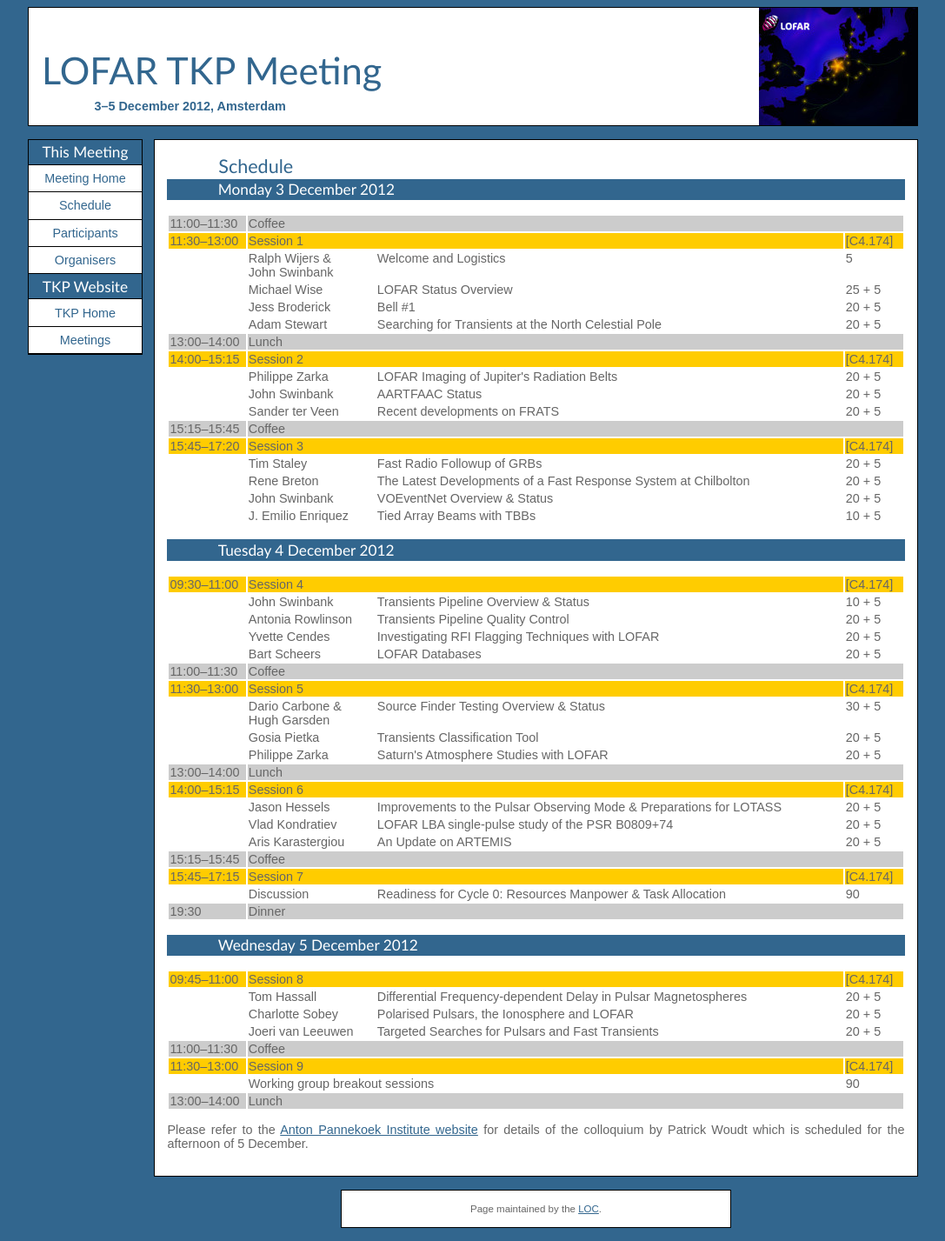
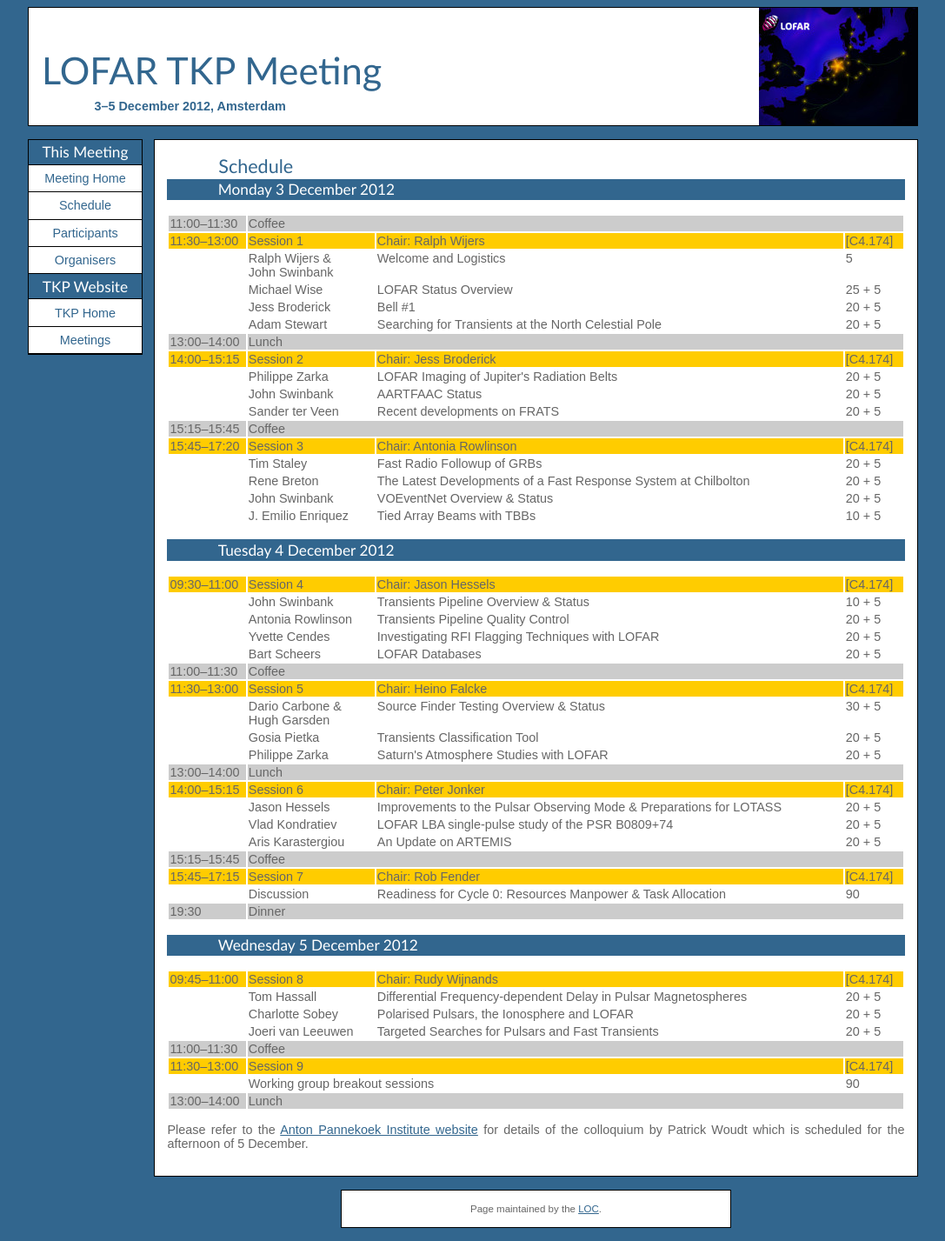
Before and after one commit to transientskp/transientskp.github.com, a Jekyll site: the page built from meetings/2012-12/schedule.html, in a window 1280 px wide. Shown: the whole page at 87% size, without its empty margins (96-1183 px from the left). Built offline with Jekyll 4.4.1, drawn with Linux system fonts in a browser that asks for light colours.

Commit message:
Add session chairs

```diff
--- a/meetings/2012-12/schedule.html
+++ b/meetings/2012-12/schedule.html
@@ -18,7 +18,8 @@
   </tr>
   <tr style="vertical-align:top;background-color: #ffcc00">
     <td style="width:6em;">11:30&ndash;13:00</td>
-    <td colspan="3">Session 1</td>
+    <td>Session 1</td>
+    <td colspan="2">Chair: Ralph Wijers</td>
     <td style="width:4.5em;">[C4.174]</td>
   </tr>
   <tr style="vertical-align: top;">
@@ -55,7 +56,8 @@
   </tr>
   <tr style="vertical-align:top;background-color: #ffcc00">
     <td style="width:6em;">14:00&ndash;15:15</td>
-    <td colspan="3">Session 2</td>
+    <td>Session 2</td>
+    <td colspan="2">Chair: Jess Broderick</td>
     <td style="width:4.5em;">[C4.174]</td>
   </tr>
   <tr style="vertical-align: top;">
@@ -85,7 +87,8 @@
   </tr>
   <tr style="vertical-align:top;background-color: #ffcc00">
     <td style="width:6em;">15:45&ndash;17:20</td>
-    <td colspan="3">Session 3</td>
+    <td>Session 3</td>
+    <td colspan="2">Chair: Antonia Rowlinson</td>
     <td style="width:4.5em;">[C4.174]</td>
   </tr>
   <tr style="vertical-align: top;">
@@ -127,7 +130,8 @@
 <table width="100%" style="text-align:left">
   <tr style="vertical-align:top;background-color: #ffcc00">
     <td style="width:6em;">09:30&ndash;11:00</td>
-    <td colspan="3">Session 4</td>
+    <td>Session 4</td>
+    <td colspan="2">Chair: Jason Hessels</td>
     <td style="width:4.5em;">[C4.174]</td>
   </tr>
   <tr style="vertical-align: top;">
@@ -164,7 +168,8 @@
   </tr>
   <tr style="vertical-align:top;background-color: #ffcc00">
     <td style="width:6em;">11:30&ndash;13:00</td>
-    <td colspan="3">Session 5</td>
+    <td>Session 5</td>
+    <td colspan="2">Chair: Heino Falcke</td>
     <td style="width:4.5em;">[C4.174]</td>
   </tr>
   <tr style="vertical-align: top;">
@@ -194,7 +199,8 @@
   </tr>
   <tr style="vertical-align:top;background-color: #ffcc00">
     <td style="width:6em;">14:00&ndash;15:15</td>
-    <td colspan="3">Session 6</td>
+    <td>Session 6</td>
+    <td colspan="2">Chair: Peter Jonker</td>
     <td style="width:4.5em;">[C4.174]</td>
   </tr>
   <tr style="vertical-align: top;">
@@ -224,7 +230,8 @@
   </tr>
   <tr style="vertical-align:top;background-color: #ffcc00">
     <td style="width:6em;">15:45&ndash;17:15</td>
-    <td colspan="3">Session 7</td>
+    <td>Session 7</td>
+    <td colspan="2">Chair: Rob Fender</td>
     <td style="width:4.5em;">[C4.174]</td>
   </tr>
   <tr style="vertical-align: top;">
@@ -249,7 +256,8 @@
 <table width="100%" style="text-align:left">
   <tr style="vertical-align:top;background-color: #ffcc00">
     <td style="width:6em;">09:45&ndash;11:00</td>
-    <td colspan="3">Session 8</td>
+    <td>Session 8</td>
+    <td colspan="2">Chair: Rudy Wijnands</td>
     <td style="width:4.5em;">[C4.174]</td>
   </tr>
   <tr style="vertical-align: top;">
```
